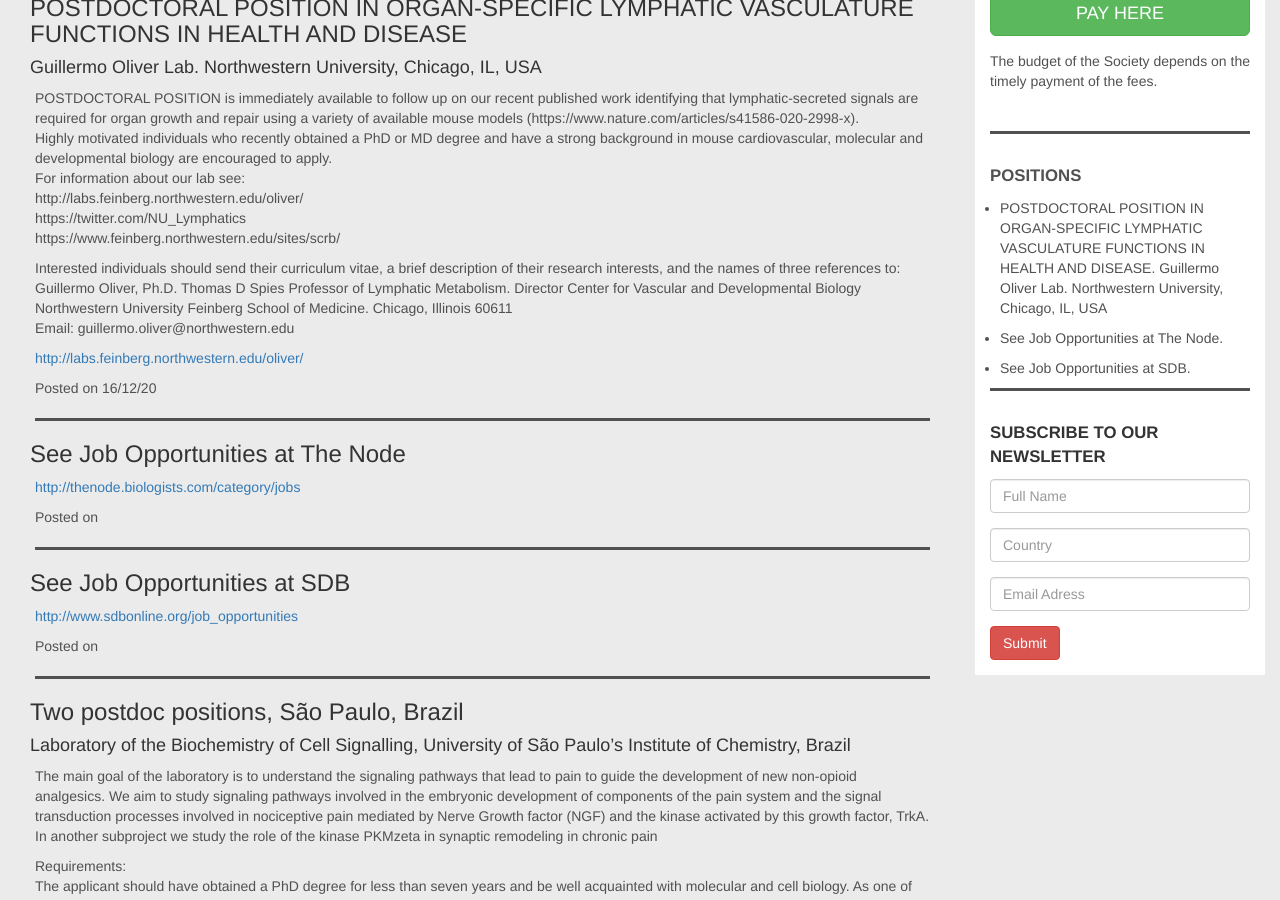
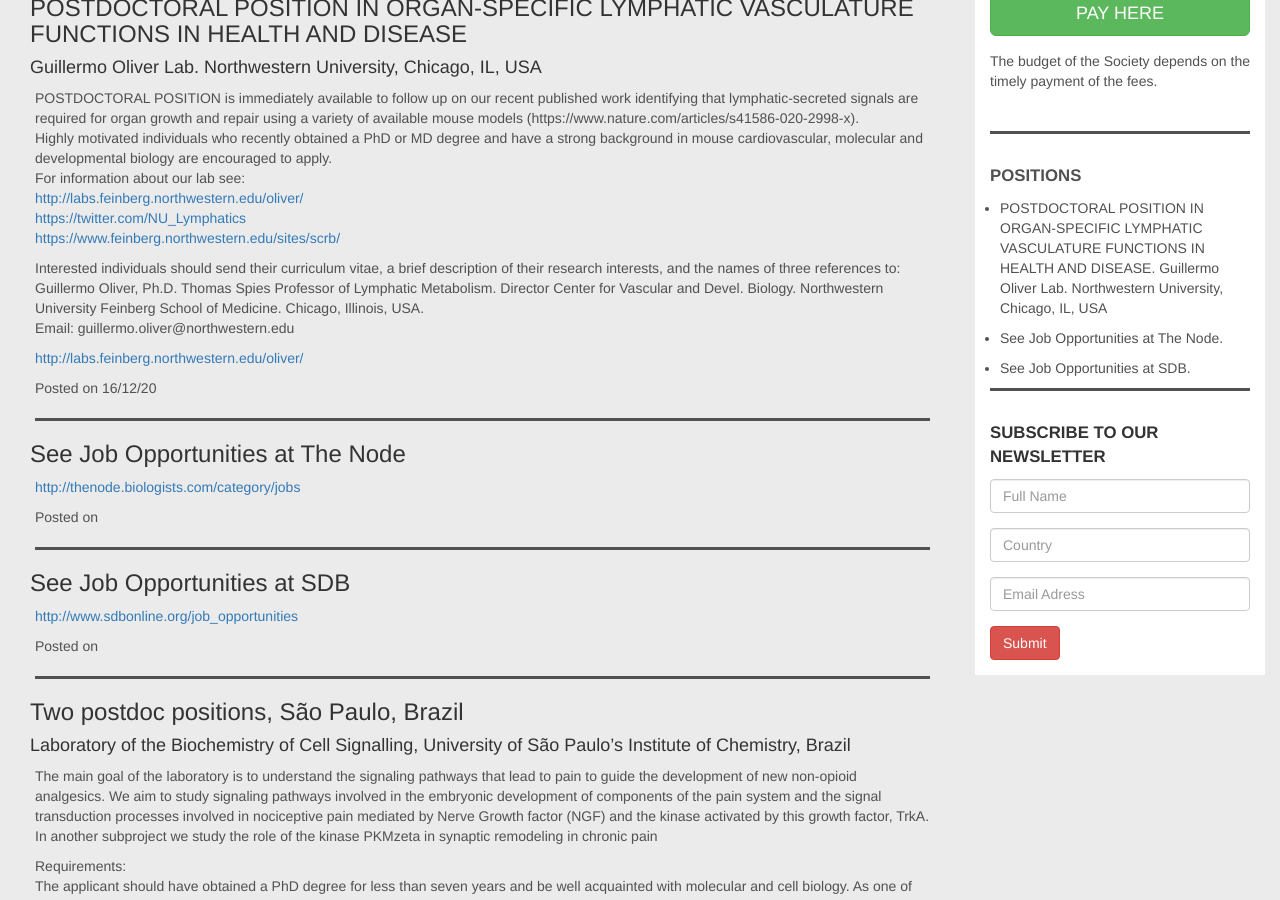
Before and after one commit to lasdb/lasdb.github.io, a Jekyll site: the page built from _posts/2000-01-01-jobs.markdown, in a window 1280 px wide and 900 px high, scrolled down 323 px. Built offline with Jekyll 4.4.1, drawn with Linux system fonts in a browser that asks for light colours; nearby versions of some CDN libraries.

Commit message:
Update 2000-01-01-jobs.markdown

```diff
--- a/_posts/2000-01-01-jobs.markdown
+++ b/_posts/2000-01-01-jobs.markdown
@@ -13,11 +13,11 @@
 and repair using a variety of available mouse models (https://www.nature.com/articles/s41586-020-2998-x). <br>
 Highly motivated individuals who recently obtained a PhD or MD degree and have a strong background in mouse cardiovascular, molecular and developmental biology are encouraged to apply. <br>
 For information about our lab see: <br>
-http://labs.feinberg.northwestern.edu/oliver/    <br>
-https://twitter.com/NU_Lymphatics <br>
-https://www.feinberg.northwestern.edu/sites/scrb/ '
+<a href="http://labs.feinberg.northwestern.edu/oliver/" target="_blank">http://labs.feinberg.northwestern.edu/oliver/</a> <br>
+<a href="https://twitter.com/NU_Lymphatics" target="_blank">https://twitter.com/NU_Lymphatics</a> <br>
+<a href="https://www.feinberg.northwestern.edu/sites/scrb/" target="_blank">https://www.feinberg.northwestern.edu/sites/scrb/</a>  '
     par2: 'Interested individuals should send their curriculum vitae, a brief description of their research interests, and the names of three references to:
-Guillermo Oliver, Ph.D. Thomas D Spies Professor of Lymphatic Metabolism. Director Center for Vascular and Developmental Biology Northwestern University Feinberg School of Medicine. Chicago, Illinois 60611 <br>
+Guillermo Oliver, Ph.D. Thomas Spies Professor of Lymphatic Metabolism. Director Center for Vascular and Devel. Biology. Northwestern University Feinberg School of Medicine. Chicago, Illinois, USA.<br>
 Email: guillermo.oliver@northwestern.edu'
     URL: 'http://labs.feinberg.northwestern.edu/oliver/'
 
```
